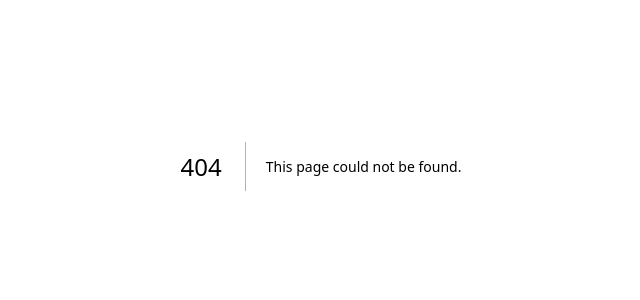
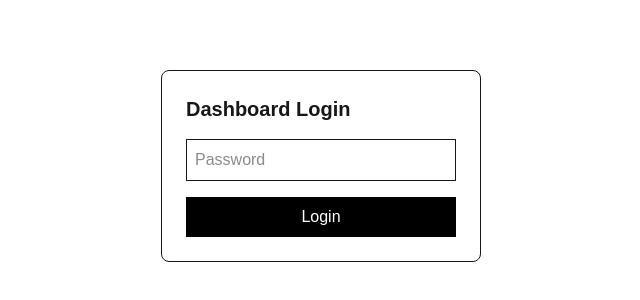
Before and after one commit to mikal815/epoxy-leads, a Next.js app: page /login in a window 1280 px wide. Before the commit this address had no page. Shown: the part 234-534 px from the top of the page, without its empty margins (319-959 px from the left). Built offline with nearby package versions, Linux system fonts and the light colour scheme.

Commit message:
Add folders and files

```diff
--- /dev/null
+++ b/app/login/page.tsx
@@ -0,0 +1,40 @@
+'use client'
+
+import { useState } from 'react'
+import { useRouter } from 'next/navigation'
+
+export default function LoginPage() {
+  const [password, setPassword] = useState('')
+  const router = useRouter()
+
+  const handleLogin = () => {
+    if (password === process.env.NEXT_PUBLIC_DASHBOARD_PASSWORD) {
+      document.cookie = `dash_auth=${password}; path=/`
+      router.push('/dashboard')
+    } else {
+      alert('Wrong password')
+    }
+  }
+
+  return (
+    <main className="flex items-center justify-center h-screen">
+      <div className="space-y-4 border p-6 rounded-lg w-80">
+        <h1 className="text-xl font-bold">Dashboard Login</h1>
+
+        <input
+          type="password"
+          className="border w-full p-2"
+          placeholder="Password"
+          onChange={(e) => setPassword(e.target.value)}
+        />
+
+        <button
+          onClick={handleLogin}
+          className="bg-black text-white w-full p-2"
+        >
+          Login
+        </button>
+      </div>
+    </main>
+  )
+}
--- /dev/null
+++ b/middleware.ts
@@ -0,0 +1,23 @@
+import { NextResponse } from 'next/server'
+import type { NextRequest } from 'next/server'
+
+export function middleware(req: NextRequest) {
+  const url = req.nextUrl
+
+  if (url.pathname.startsWith('/dashboard')) {
+    const auth = req.cookies.get('dash_auth')
+
+    if (auth?.value === process.env.DASHBOARD_PASSWORD) {
+      return NextResponse.next()
+    }
+
+    const loginUrl = new URL('/login', req.url)
+    return NextResponse.redirect(loginUrl)
+  }
+
+  return NextResponse.next()
+}
+
+export const config = {
+  matcher: ['/dashboard/:path*'],
+}
```
